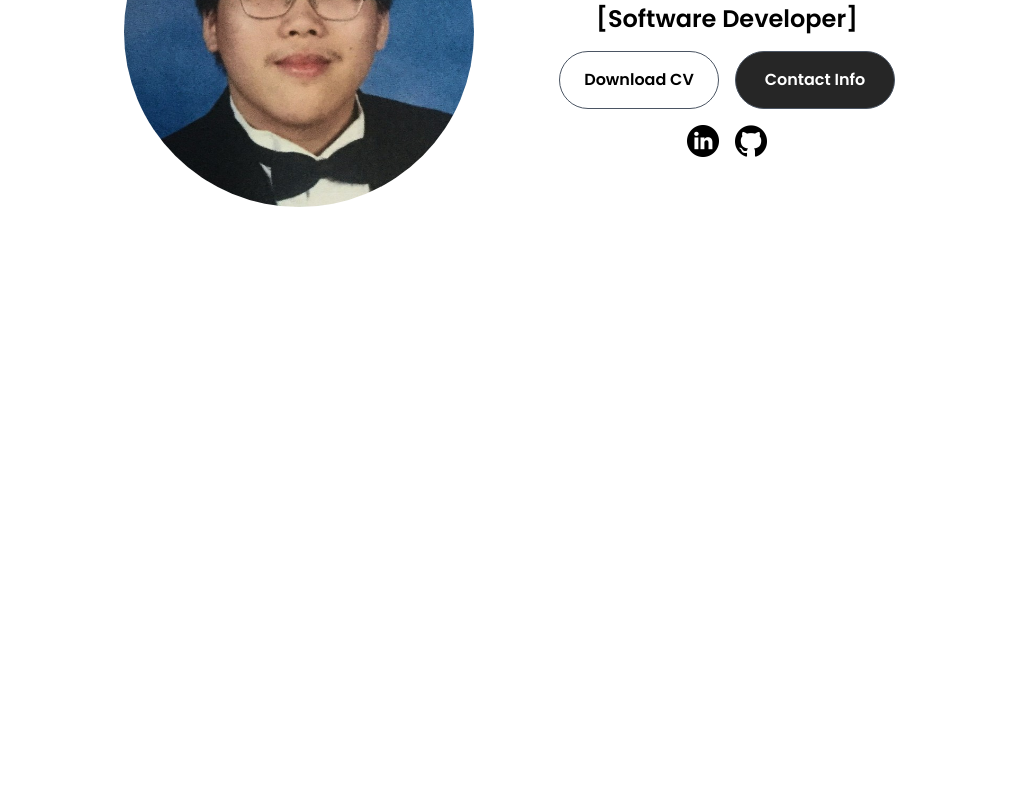
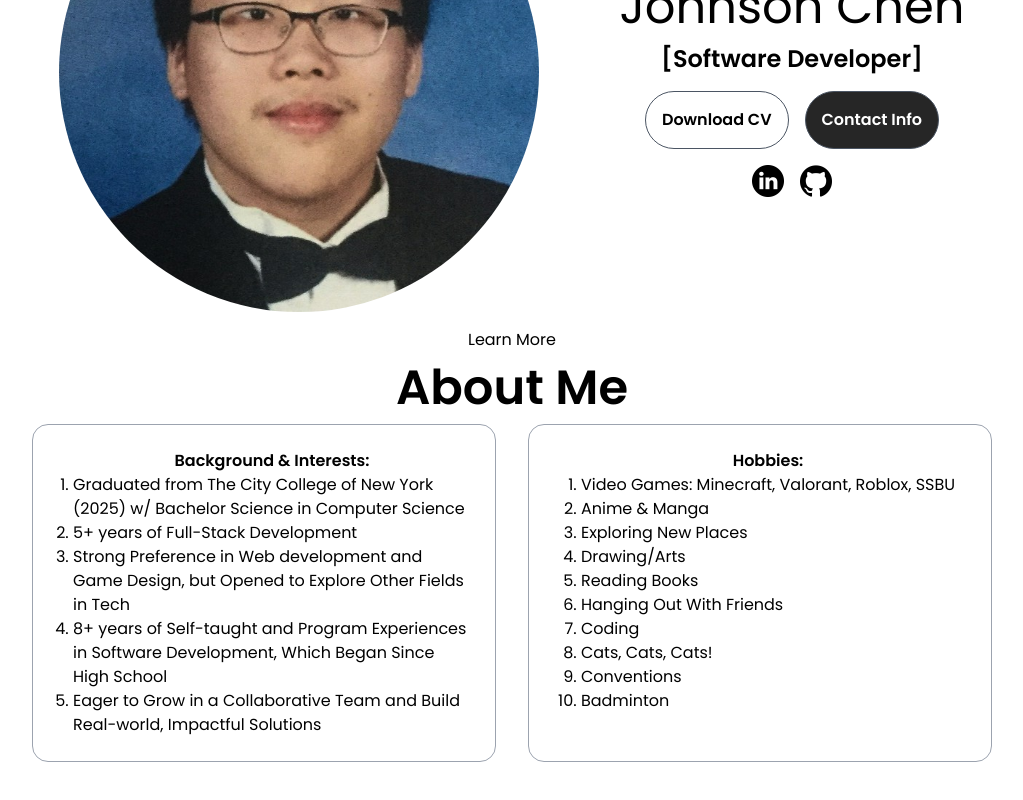
Before and after one commit to jchen22002/Portfolio, a React (Vite) app: page / in a window 1280 px wide. Shown: the part 328-1128 px from the top of the page, without its empty margins (128-1151 px from the left). Before the commit the page ends 800 px from the top, so only its background shows below. Built offline with nearby package versions, Linux system fonts and the light colour scheme.

Commit message:
About Section component skeleton done

```diff
--- a/src/App.jsx
+++ b/src/App.jsx
@@ -1,11 +1,13 @@
 import Header from "./components/Header";
 import Home from "./components/Home";
+import About from "./components/About"
 
 export default function App() {
   return (
     <>
       <Header />
       <Home />
+      <About />
     </>
   );
 }
--- a/src/components/About.jsx
+++ b/src/components/About.jsx
@@ -0,0 +1,41 @@
+const About = () => {
+  return (
+    <section id="about" className="pt-25 md:pt-4 relative">
+      <p className="text-center">Learn More</p>
+      <h1 className="text-[3rem] text-center font-semibold">About Me</h1>
+      <div>
+        <div className="flex flex-col justify-center flex">
+          <div className="about-containers gap-8 mb-40 flex">
+            <div className="p-6 flex-1 bg-white rounded-2xl border border-gray-400 text-center flex justify-center">
+                <ul className="text-left list-decimal ml-4">
+                    <h3 className="font-semibold text-center">Background & Interests:</h3>
+                    <li>Graduated from The City College of New York (2025) w/ Bachelor Science in Computer Science</li>
+                    <li>5+ years of Full-Stack Development</li>
+                    <li>Strong Preference in Web development and Game Design, but Opened to Explore Other Fields in Tech</li>
+                    <li>8+ years of Self-taught and Program Experiences in Software Development, Which Began Since High School</li>
+                    <li>Eager to Grow in a Collaborative Team and Build Real-world, Impactful Solutions</li>
+                </ul>
+            </div>
+            <div className="p-6 flex-1 bg-white rounded-2xl border border-gray-400 flex justify-center">
+                <ul className="text-left list-decimal ml-4">
+                    <h3 className="font-semibold text-center">Hobbies:</h3>
+                    <li>Video Games: Minecraft, Valorant, Roblox, SSBU</li>
+                    <li>Anime & Manga </li>
+                    <li>Exploring New Places</li>
+                    <li>Drawing/Arts</li>
+                    <li>Reading Books</li>
+                    <li>Hanging Out With Friends</li>
+                    <li>Coding</li>
+                    <li>Cats, Cats, Cats!</li>
+                    <li>Conventions</li>
+                    <li>Badminton</li>
+                </ul>
+            </div>
+          </div>
+        </div>
+      </div>
+    </section>
+  );
+};
+
+export default About;
--- a/src/components/Home.jsx
+++ b/src/components/Home.jsx
@@ -9,14 +9,14 @@ const Home = () => {
   return (
     <motion.section
       id="profile"
-      className="flex justify-center gap-20 h-[80vh]"
+      className="flex justify-center gap-20 h-[80vh] item-center"
       initial={{ opacity: 0 }}
       animate={{ opacity: 1 }}
       transition={{ duration: 1 }}
     >
       {/* Profile Picture */}
       <motion.div
-        className="flex h-[350px] w-[350px] my-auto"
+        className="flex"
         initial={{ opacity: 0, x: -50 }}
         animate={{ opacity: 1, x: 0 }}
         transition={{ delay: 0.3, duration: 0.8, type: "spring", stiffness: 80 }}
@@ -38,13 +38,13 @@ const Home = () => {
         {/* Buttons */}
         <div className="flex justify-center gap-4">
           <button
-            className="font-semibold transition-all duration-300 p-4 w-40 rounded-full border border-gray-600 bg-transparent hover:border-white hover:bg-neutral-800 hover:text-white"
+            className="font-semibold transition-all duration-300 p-4 w-45 rounded-full border border-gray-600 bg-transparent hover:border-white hover:bg-neutral-800 hover:text-white"
             onClick={() => window.open(resumePDF)}
           >
             Download CV
           </button>
           <button
-            className="font-semibold transition-all duration-300 p-4 w-40 rounded-full border border-gray-600 bg-neutral-800 text-white hover:bg-black"
+            className="font-semibold transition-all duration-300 p-4 w-45 rounded-full border border-gray-600 bg-neutral-800 text-white hover:bg-black"
             onClick={() => document.getElementById("contact").scrollIntoView({ behavior: "smooth" })}
           >
             Contact Info
--- a/src/index.css
+++ b/src/index.css
@@ -26,7 +26,7 @@ body {
 
 /* Section */
 section {
-  padding-top: 10vh;
+  padding-top: 20vh;
   height: 96vh;
   margin: 0 10rem;
   box-sizing: border-box;
```
